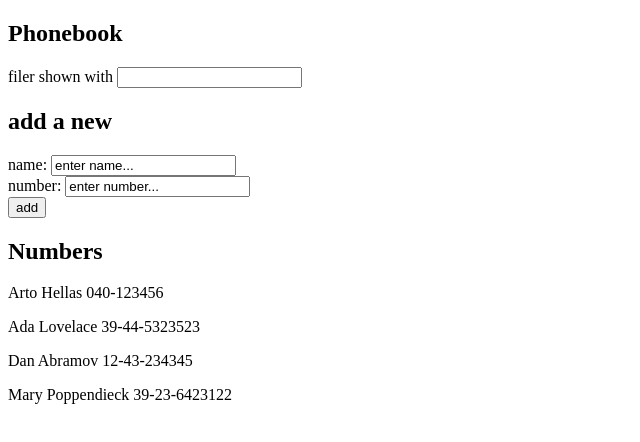
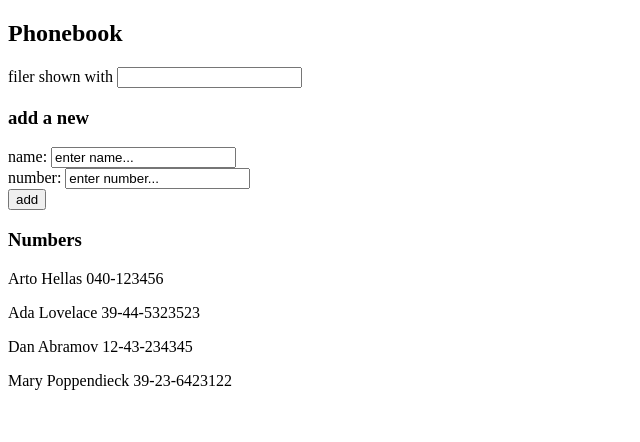
Before and after one commit to jscheu/FullStackOpen, a React (Vite) app in the folder part2/phonebook/: page / in a window 1280 px wide. Shown: the top 442 px of the page, without its empty margins (0-640 px from the left). Built offline with nearby package versions, Linux system fonts and the light colour scheme.

Commit message:
Finished 2.10

```diff
--- a/part2/phonebook/src/App.jsx
+++ b/part2/phonebook/src/App.jsx
@@ -1,4 +1,37 @@
 import { useState } from 'react'
+
+const Filter = ({ filter, handleFilterChange }) => {
+  return (
+    <div>
+        filer shown with <input value={filter} onChange={handleFilterChange} />
+      </div>
+  )
+}
+
+const NewPersonForm = ({ newName, newNumber, addPerson, handleNameChange, handleNumberChange }) => {
+  return (
+    <form onSubmit={addPerson}>
+      <div>
+        name: <input value={newName} onChange={handleNameChange} />
+      </div>
+      <div>
+        number: <input value={newNumber} onChange={handleNumberChange} />
+      </div>
+      <div>
+        <button type="submit">add</button>
+      </div>
+    </form>
+  )
+}
+
+const ContactList = ({ persons }) => {
+  return (
+    <>
+      {persons.map(person => <p key={person.name}>{person.name} {person.number}</p>)}
+    </>
+  )
+}
+
 
 const App = () => {
   const [persons, setPersons] = useState([
@@ -43,23 +76,17 @@ const App = () => {
   return (
     <div>
       <h2>Phonebook</h2>
-      <div>
-        filer shown with <input value={filter} onChange={handleFilterChange} />
-      </div>
-      <h2>add a new</h2>
-      <form onSubmit={addPerson}>
-        <div>
-          name: <input value={newName} onChange={handleNameChange} />
-        </div>
-        <div>
-          number: <input value={newNumber} onChange={handleNumberChange} />
-        </div>
-        <div>
-          <button type="submit">add</button>
-        </div>
-      </form>
-      <h2>Numbers</h2>
-      {filteredPersons.map(person => <p key={person.name}>{person.name} {person.number}</p>)}
+      <Filter filter={filter} handleFilterChange={handleFilterChange} />
+      <h3>add a new</h3>
+      <NewPersonForm
+        newName={newName}
+        newNumber={newNumber}
+        addPerson={addPerson}
+        handleNameChange={handleNameChange}
+        handleNumberChange={handleNumberChange}
+      />
+      <h3>Numbers</h3>
+      <ContactList persons={filteredPersons} />
     </div>
   )
 }
```
